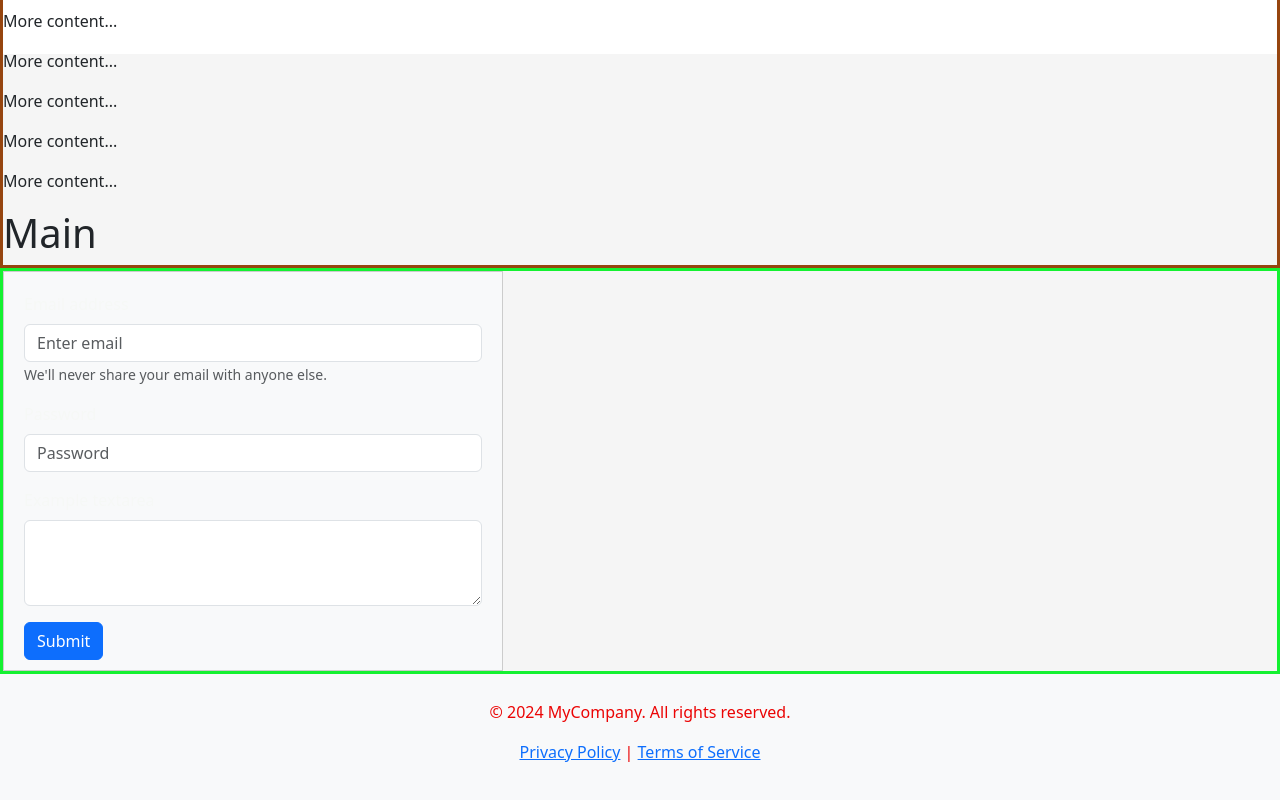
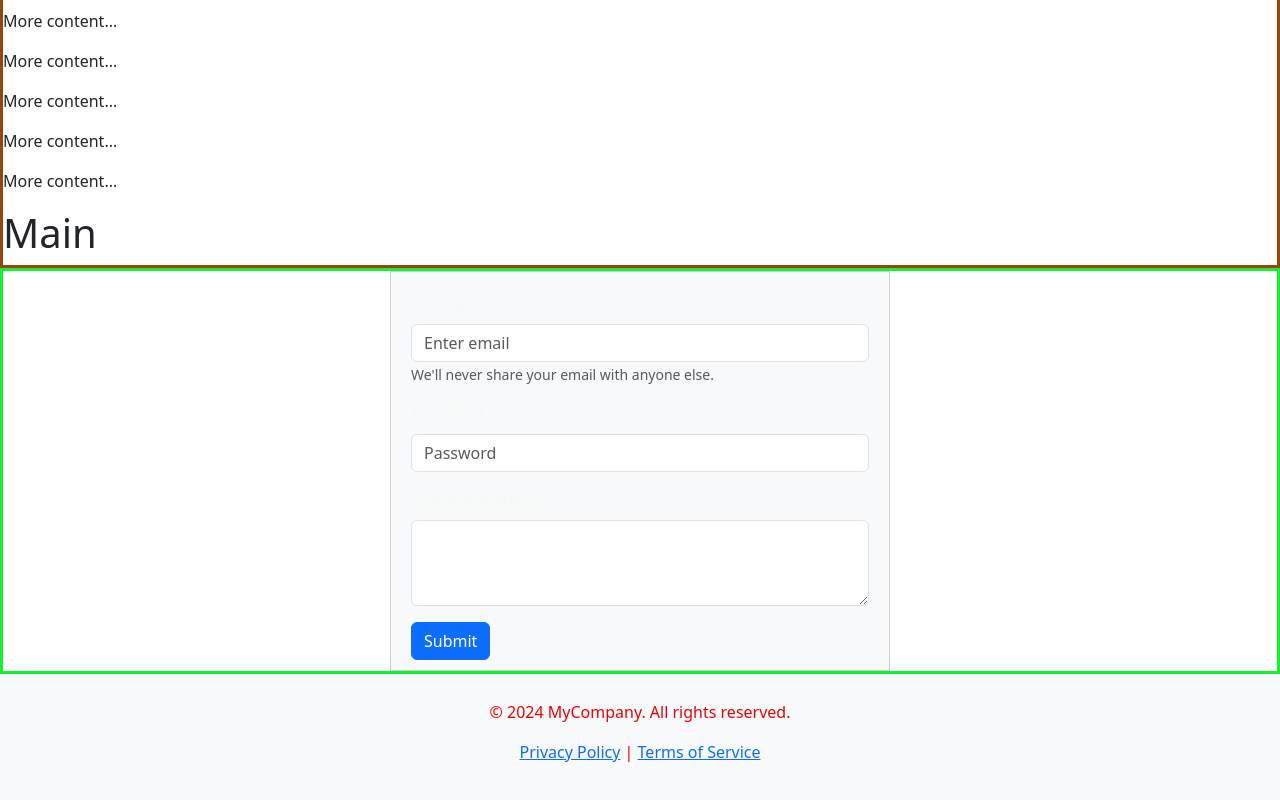
Before and after one commit to jonnyleealas/portfolio-site, a React (Create React App) app in the folder frontend/: page / in a window 1280 px wide. Shown: the part 746-1546 px from the top of the page. Built offline with nearby package versions, Linux system fonts and the light colour scheme.

Commit message:
fixed padding in app.js css

```diff
--- a/frontend/src/components/header/custom.css
+++ b/frontend/src/components/header/custom.css
@@ -10,4 +10,5 @@
     border-color: rgb(25, 10, 228);
     background-color: #F8F9FA;
 
+
   }
--- a/frontend/src/components/main/main.css
+++ b/frontend/src/components/main/main.css
@@ -15,6 +15,8 @@
 
 }
 .box-3 {
+    display: flex;
+    justify-content: center;
     border-style: solid;
     border-color: rgb(20, 241, 49);
     margin: 0;
--- a/frontend/src/index.css
+++ b/frontend/src/index.css
@@ -11,6 +11,6 @@ html, body {
   margin: 0;
   font-family: Arial, sans-serif;
   font-size: 16px;
-  background-color: #f5f5f5;
+  /* background-color: #f5f5f5; */
   color: #333;
 }
```
